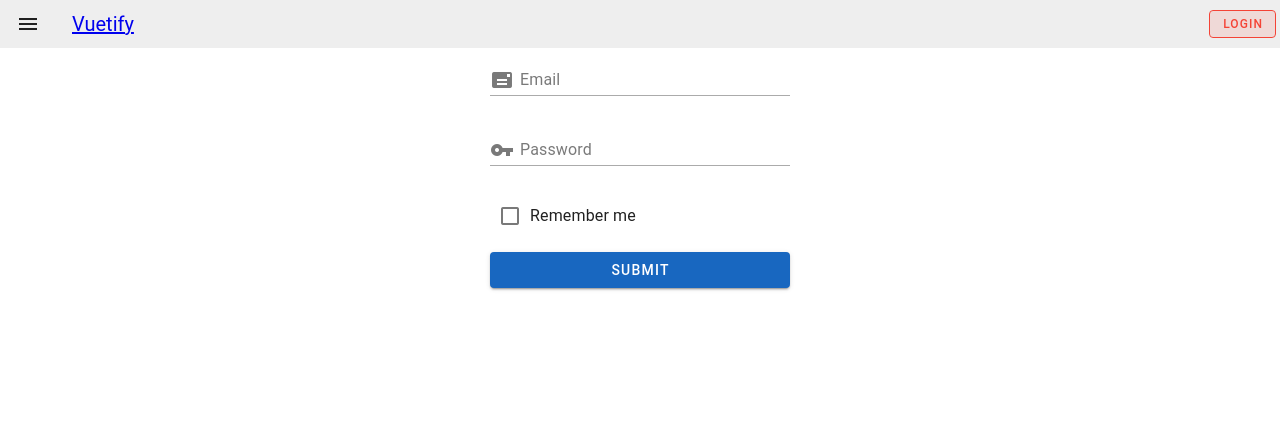
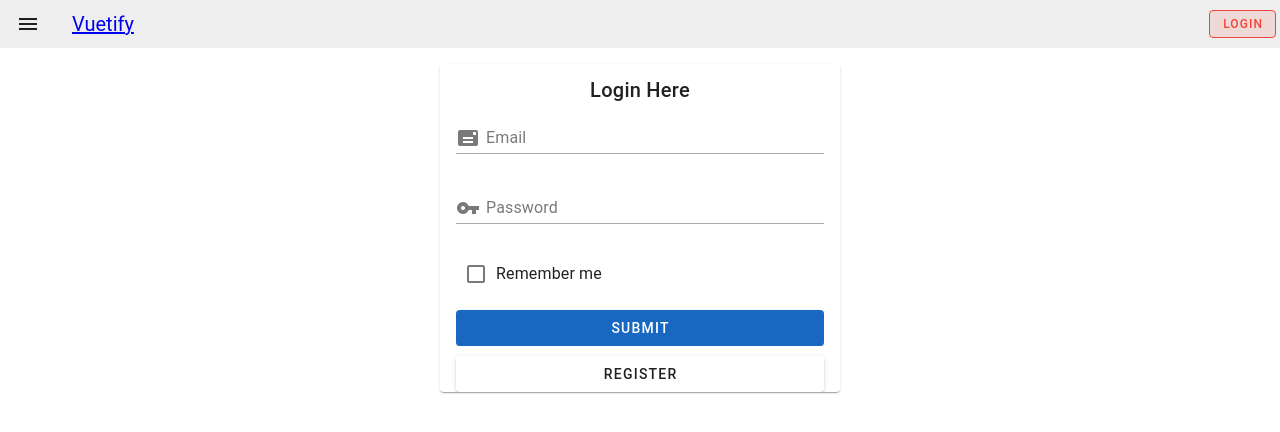
Before and after one commit to gharioss/login_page_vue, a Vue app: page /login in a window 1280 px wide. Shown: the top 432 px of the page. Built offline with nearby package versions, Linux system fonts and the light colour scheme; the HTML template or start-up script is replaced by a standard one.

Commit message:
card login

```diff
--- a/src/App.vue
+++ b/src/App.vue
@@ -20,7 +20,9 @@
     </v-toolbar>
 
     <v-main>
-      <RouterView />
+      <v-container fluid>
+        <RouterView />
+      </v-container>
     </v-main>
   </v-app>
 </template>
--- a/src/views/LoginView.vue
+++ b/src/views/LoginView.vue
@@ -1,5 +1,10 @@
 <template>
-    <v-sheet class="mx-auto" width="300">
+  <v-row justify="center">
+    <v-col cols="4">
+      <v-card>
+        <v-card-item>
+
+        <v-card-title class="text-center">Login Here</v-card-title>
           <v-form @submit.prevent="submit">
             <v-text-field
                 prepend-inner-icon="mdi-mail"
@@ -26,7 +31,13 @@
 
             <v-btn color="primary" class="mt-2" type="submit" block>Submit</v-btn>
           </v-form>
-    </v-sheet>
+        </v-card-item>
+        <div class="mx-4">
+          <v-btn block to="/register">Register</v-btn>
+        </div>
+      </v-card>
+    </v-col>
+  </v-row>
 </template>
 
   <script setup lang="ts">
```
Lines whose indentation alone changed are shown as unchanged.
